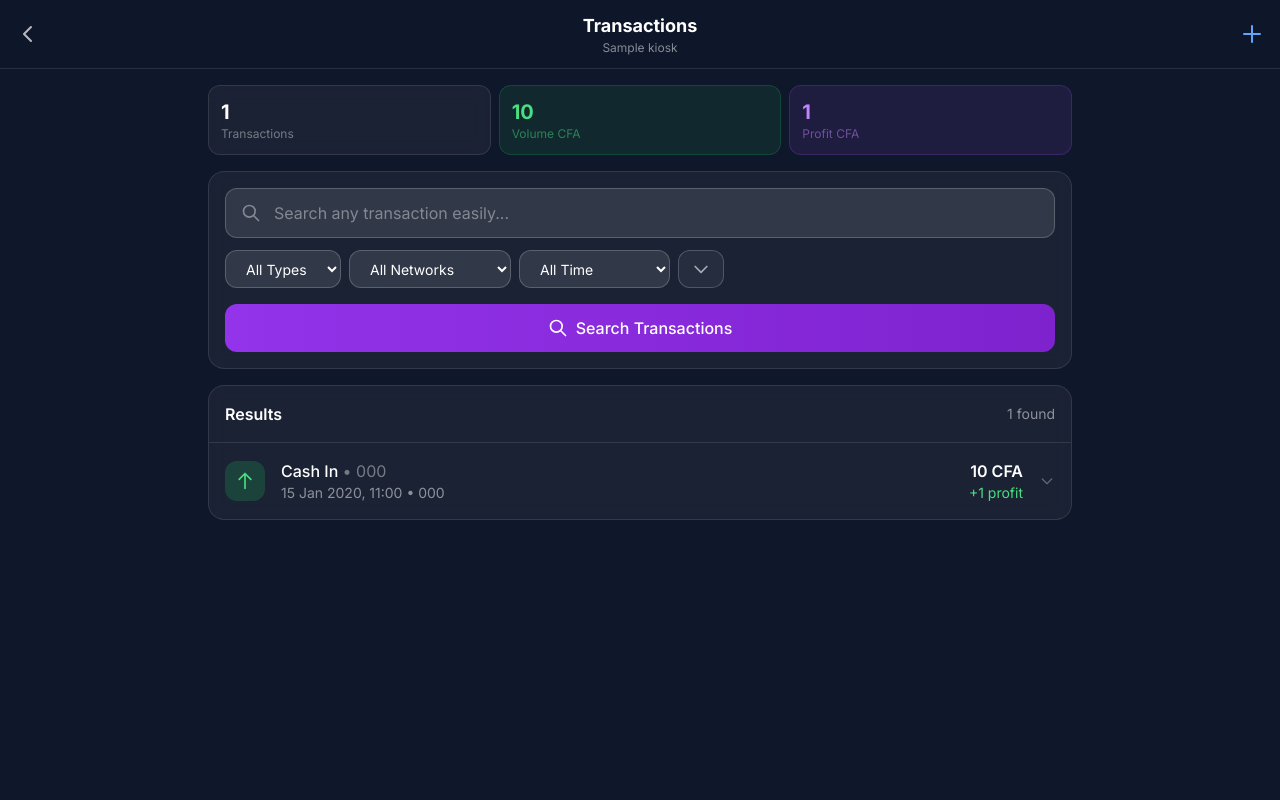
After one commit to SaahBrice/FLOATLY-by-Antgravity, a Django app: page /transactions/ in a window 1280 px wide. The commit adds this page. Run offline with Django 5.2, Linux system fonts and the light colour scheme; a user stored in the database is signed in; tables that the repository leaves empty hold one stand-in row (values such as "Sample post"); some libraries are stand-ins or nearby versions.

Commit message:
feat: add comprehensive transaction management with CRUD operations and associated UI.

```diff
--- a/core/urls.py
+++ b/core/urls.py
@@ -57,6 +57,9 @@ urlpatterns = [
     # =========================================================================
     # TRANSACTIONS
     # =========================================================================
+
+    # Transaction list/search
+    path('transactions/', transaction_views.TransactionListView.as_view(), name='transactions'),
 
     # Add transaction
     path('transactions/add/', transaction_views.AddTransactionView.as_view(), name='add_transaction'),
--- a/templates/core/partials/dashboard_content.html
+++ b/templates/core/partials/dashboard_content.html
@@ -120,7 +120,7 @@
     <div class="bg-white/5 backdrop-blur rounded-2xl border border-white/10 overflow-hidden">
         <div class="flex items-center justify-between p-4 border-b border-white/10">
             <h3 class="font-semibold text-white">Recent Activity</h3>
-            <a href="#" class="text-primary-400 text-sm hover:text-primary-300">View All</a>
+            <a href="{% url 'core:transactions' %}" class="text-primary-400 text-sm hover:text-primary-300">View All</a>
         </div>
 
         {% if recent_transactions %}
--- a/templates/transactions/add.html
+++ b/templates/transactions/add.html
@@ -10,11 +10,11 @@
     <!-- Header -->
     <header class="sticky top-0 z-40 bg-slate-900/90 backdrop-blur-xl border-b border-white/10">
         <div class="flex items-center justify-between px-4 py-3">
-            <a href="{% url 'core:dashboard' %}" class="p-2 text-white/70 hover:text-white">
+            <button type="button" onclick="history.back()" class="p-2 text-white/70 hover:text-white">
                 <svg class="w-6 h-6" fill="none" stroke="currentColor" viewBox="0 0 24 24">
                     <path stroke-linecap="round" stroke-linejoin="round" stroke-width="2" d="M15 19l-7-7 7-7" />
                 </svg>
-            </a>
+            </button>
             <h1 class="text-lg font-semibold text-white">Add Transaction</h1>
             <div class="w-10"></div>
         </div>
--- a/templates/transactions/delete_confirm.html
+++ b/templates/transactions/delete_confirm.html
@@ -67,10 +67,10 @@
                 Delete Transaction
             </button>
 
-            <a href="{% url 'core:dashboard' %}"
+            <button type="button" onclick="history.back()"
                class="w-full py-3 px-4 bg-slate-700 hover:bg-slate-600 text-white font-medium rounded-xl transition flex items-center justify-center">
                 Cancel
-            </a>
+            </button>
         </form>
     </div>
 </div>
--- /dev/null
+++ b/templates/transactions/list.html
@@ -0,0 +1,300 @@
+{% extends 'base.html' %}
+
+{% block title %}{{ page_title }} - {{ active_kiosk.name|default:"Floatly" }}{% endblock %}
+
+{% block content %}
+<div class="min-h-screen bg-slate-900 pb-24">
+
+    <!-- Sticky Header -->
+    <header class="sticky top-0 z-40 bg-slate-900/95 backdrop-blur-xl border-b border-white/10">
+        <div class="flex items-center justify-between px-4 py-3">
+            <a href="{% url 'core:dashboard' %}" class="p-2 -ml-2 text-white/70 hover:text-white transition">
+                <svg class="w-6 h-6" fill="none" stroke="currentColor" viewBox="0 0 24 24">
+                    <path stroke-linecap="round" stroke-linejoin="round" stroke-width="2" d="M15 19l-7-7 7-7"/>
+                </svg>
+            </a>
+            <div class="text-center flex-1">
+                <h1 class="text-lg font-bold text-white">Transactions</h1>
+                {% if active_kiosk %}
+                <p class="text-white/50 text-xs">{{ active_kiosk.name }}</p>
+                {% endif %}
+            </div>
+            <a href="{% url 'core:add_transaction' %}"
+               class="p-2 -mr-2 text-primary-400 hover:text-primary-300 transition">
+                <svg class="w-6 h-6" fill="none" stroke="currentColor" viewBox="0 0 24 24">
+                    <path stroke-linecap="round" stroke-linejoin="round" stroke-width="2" d="M12 4v16m8-8H4"/>
+                </svg>
+            </a>
+        </div>
+    </header>
+
+    <div class="max-w-4xl mx-auto px-4 pt-4">
+
+        <!-- Stats Summary -->
+        {% if stats %}
+        <div class="grid grid-cols-3 gap-2 mb-4">
+            <div class="bg-white/5 backdrop-blur rounded-xl p-3 border border-white/10">
+                <p class="text-xl font-bold text-white">{{ stats.total_count|default:"0" }}</p>
+                <p class="text-white/40 text-xs">Transactions</p>
+            </div>
+            <div class="bg-green-500/10 rounded-xl p-3 border border-green-500/20">
+                <p class="text-xl font-bold text-green-400">{{ stats.total_amount|floatformat:0|default:"0" }}</p>
+                <p class="text-green-400/50 text-xs">Volume CFA</p>
+            </div>
+            <div class="bg-purple-500/10 rounded-xl p-3 border border-purple-500/20">
+                <p class="text-xl font-bold text-purple-400">{{ stats.total_profit|floatformat:0|default:"0" }}</p>
+                <p class="text-purple-400/50 text-xs">Profit CFA</p>
+            </div>
+        </div>
+        {% endif %}
+
+        <!-- Smart Search & Filters -->
+        <div class="bg-white/5 backdrop-blur rounded-2xl border border-white/10 p-4 mb-4" x-data="{ showAdvanced: false }">
+            <form method="get" class="space-y-3">
+                <!-- Search Input -->
+                <div class="relative">
+                    <svg class="absolute left-4 top-1/2 -translate-y-1/2 w-5 h-5 text-white/40" fill="none" stroke="currentColor" viewBox="0 0 24 24">
+                        <path stroke-linecap="round" stroke-linejoin="round" stroke-width="2" d="M21 21l-6-6m2-5a7 7 0 11-14 0 7 7 0 0114 0z"/>
+                    </svg>
+                    <input type="text" name="search" value="{{ search }}"
+                           placeholder="Search any transaction easily..."
+                           class="w-full pl-12 pr-4 py-3 bg-white/10 border border-white/20 rounded-xl text-white placeholder:text-white/40 focus:ring-2 focus:ring-purple-500 focus:border-transparent transition"
+                           autocomplete="off">
+                </div>
+
+                <!-- Quick Filters Row -->
+                <div class="flex gap-2 overflow-x-auto pb-1 scrollbar-hide">
+                    <select name="type" class="flex-shrink-0 px-4 py-2 bg-white/10 border border-white/20 rounded-xl text-white text-sm focus:ring-2 focus:ring-purple-500">
+                        <option value="">All Types</option>
+                        <option value="DEPOSIT" {% if selected_type == 'DEPOSIT' %}selected{% endif %}>Cash In</option>
+                        <option value="WITHDRAWAL" {% if selected_type == 'WITHDRAWAL' %}selected{% endif %}>Cash Out</option>
+                    </select>
+
+                    <select name="network" class="flex-shrink-0 px-4 py-2 bg-white/10 border border-white/20 rounded-xl text-white text-sm focus:ring-2 focus:ring-purple-500">
+                        <option value="">All Networks</option>
+                        {% for network in networks %}
+                        <option value="{{ network.id }}" {% if selected_network == network.id|stringformat:"s" %}selected{% endif %}>
+                            {{ network.name }}
+                        </option>
+                        {% endfor %}
+                    </select>
+
+                    <select name="date" class="flex-shrink-0 px-4 py-2 bg-white/10 border border-white/20 rounded-xl text-white text-sm focus:ring-2 focus:ring-purple-500">
+                        <option value="">All Time</option>
+                        <option value="today" {% if selected_date == 'today' %}selected{% endif %}>Today</option>
+                        <option value="week" {% if selected_date == 'week' %}selected{% endif %}>This Week</option>
+                        <option value="month" {% if selected_date == 'month' %}selected{% endif %}>This Month</option>
+                        <option value="custom" {% if selected_date == 'custom' %}selected{% endif %}>Custom Range</option>
+                    </select>
+
+                    <button type="button" @click="showAdvanced = !showAdvanced"
+                            class="flex-shrink-0 px-3 py-2 bg-white/5 border border-white/20 rounded-xl text-white/60 text-sm hover:bg-white/10 transition">
+                        <svg class="w-5 h-5 transition-transform" :class="{'rotate-180': showAdvanced}" fill="none" stroke="currentColor" viewBox="0 0 24 24">
+                            <path stroke-linecap="round" stroke-linejoin="round" stroke-width="2" d="M19 9l-7 7-7-7"/>
+                        </svg>
+                    </button>
+                </div>
+
+                <!-- Advanced Filters (Date Range) -->
+                <div x-show="showAdvanced" x-collapse class="space-y-3 pt-2 border-t border-white/10">
+                    <p class="text-white/60 text-xs font-medium uppercase tracking-wider">Custom Date Range</p>
+                    <div class="flex gap-2">
+                        <div class="flex-1">
+                            <label class="text-white/50 text-xs mb-1 block">From</label>
+                            <input type="date" name="date_from" value="{{ date_from }}"
+                                   class="w-full px-3 py-2 bg-white/10 border border-white/20 rounded-lg text-white text-sm focus:ring-2 focus:ring-purple-500">
+                        </div>
+                        <div class="flex-1">
+                            <label class="text-white/50 text-xs mb-1 block">To</label>
+                            <input type="date" name="date_to" value="{{ date_to }}"
+                                   class="w-full px-3 py-2 bg-white/10 border border-white/20 rounded-lg text-white text-sm focus:ring-2 focus:ring-purple-500">
+                        </div>
+                    </div>
+                </div>
+
+                <!-- Search Button -->
+                <button type="submit"
+                        class="w-full py-3 bg-gradient-to-r from-purple-600 to-purple-700 hover:from-purple-700 hover:to-purple-800 text-white rounded-xl font-medium transition flex items-center justify-center gap-2">
+                    <svg class="w-5 h-5" fill="none" stroke="currentColor" viewBox="0 0 24 24">
+                        <path stroke-linecap="round" stroke-linejoin="round" stroke-width="2" d="M21 21l-6-6m2-5a7 7 0 11-14 0 7 7 0 0114 0z"/>
+                    </svg>
+                    Search Transactions
+                </button>
+            </form>
+        </div>
+
+        <!-- Transactions List (Matching Dashboard Design) -->
+        <div class="bg-white/5 backdrop-blur rounded-2xl border border-white/10 overflow-hidden">
+            <div class="flex items-center justify-between p-4 border-b border-white/10">
+                <h3 class="font-semibold text-white">Results</h3>
+                <span class="text-white/50 text-sm">{{ stats.total_count|default:0 }} found</span>
+            </div>
+
+            {% if transactions %}
+            <div class="divide-y divide-white/5">
+                {% for tx in transactions %}
+                <div class="transaction-row"
+                     x-data="{ expanded: false }"
+                     data-transaction="{{ tx.id }}">
+                    <!-- Clickable Row -->
+                    <div class="flex items-center gap-4 p-4 hover:bg-white/5 transition cursor-pointer"
+                         @click="expanded = !expanded">
+                        <!-- Type Icon -->
+                        <div class="w-10 h-10 rounded-xl flex items-center justify-center {% if tx.transaction_type == 'DEPOSIT' %}bg-green-500/20{% else %}bg-orange-500/20{% endif %}">
+                            {% if tx.transaction_type == 'DEPOSIT' %}
+                            <svg class="w-5 h-5 text-green-400" fill="none" stroke="currentColor" viewBox="0 0 24 24">
+                                <path stroke-linecap="round" stroke-linejoin="round" stroke-width="2" d="M5 10l7-7m0 0l7 7m-7-7v18" />
+                            </svg>
+                            {% else %}
+                            <svg class="w-5 h-5 text-orange-400" fill="none" stroke="currentColor" viewBox="0 0 24 24">
+                                <path stroke-linecap="round" stroke-linejoin="round" stroke-width="2" d="M19 14l-7 7m0 0l-7-7m7 7V3" />
+                            </svg>
+                            {% endif %}
+                        </div>
+
+                        <!-- Details -->
+                        <div class="flex-1 min-w-0">
+                            <p class="font-medium text-white truncate">
+                                {% if tx.transaction_type == 'DEPOSIT' %}Cash In{% else %}Cash Out{% endif %}
+                                <span class="text-white/40 font-normal">• {{ tx.network.code }}</span>
+                            </p>
+                            <p class="text-white/50 text-sm">
+                                {{ tx.timestamp|date:"d M Y, H:i" }}
+                                {% if tx.customer_phone %} • {{ tx.customer_phone }}{% endif %}
+                            </p>
+                        </div>
+
+                        <!-- Amount & Profit -->
+                        <div class="text-right">
+                            <p class="font-semibold text-white">{{ tx.amount|floatformat:0 }} CFA</p>
+                            <p class="text-green-400 text-sm">+{{ tx.profit|floatformat:0 }} profit</p>
+                        </div>
+
+                        <!-- Expand Indicator -->
+                        <svg class="w-4 h-4 text-white/30 transition-transform"
+                             :class="{'rotate-180': expanded}"
+                             fill="none" stroke="currentColor" viewBox="0 0 24 24">
+                            <path stroke-linecap="round" stroke-linejoin="round" stroke-width="2" d="M19 9l-7 7-7-7" />
+                        </svg>
+                    </div>
+
+                    <!-- Action Menu (slides down) -->
+                    <div x-show="expanded"
+                         x-transition:enter="transition ease-out duration-200"
+                         x-transition:enter-start="opacity-0 -translate-y-2"
+                         x-transition:enter-end="opacity-100 translate-y-0"
+                         x-transition:leave="transition ease-in duration-150"
+                         x-transition:leave-start="opacity-100 translate-y-0"
+                         x-transition:leave-end="opacity-0 -translate-y-2"
+                         class="px-4 pb-4">
+                        <div class="flex items-center gap-2 p-2 bg-slate-700/80 rounded-xl">
+                            <!-- Delete (left) -->
+                            <a href="{% url 'core:delete_transaction' pk=tx.id %}"
+                               class="flex-1 flex items-center justify-center gap-2 py-2 px-3 bg-red-500/20 hover:bg-red-500/30 text-red-400 rounded-lg transition">
+                                <svg class="w-4 h-4" fill="none" stroke="currentColor" viewBox="0 0 24 24">
+                                    <path stroke-linecap="round" stroke-linejoin="round" stroke-width="2" d="M19 7l-.867 12.142A2 2 0 0116.138 21H7.862a2 2 0 01-1.995-1.858L5 7m5 4v6m4-6v6m1-10V4a1 1 0 00-1-1h-4a1 1 0 00-1 1v3M4 7h16" />
+                                </svg>
+                                <span class="text-sm font-medium">Delete</span>
+                            </a>
+                            <!-- Share (middle) -->
+                            <button type="button"
+                                    onclick="shareTransaction('{% if tx.transaction_type == 'DEPOSIT' %}Cash In{% else %}Cash Out{% endif %}', '{{ tx.network.code }}', '{{ tx.amount|floatformat:0 }}', '{{ tx.profit|floatformat:0 }}', '{{ tx.timestamp|date:'M d, Y H:i' }}')"
+                                    class="flex-1 flex items-center justify-center gap-2 py-2 px-3 bg-green-500/20 hover:bg-green-500/30 text-green-400 rounded-lg transition">
+                                <svg class="w-4 h-4" fill="none" stroke="currentColor" viewBox="0 0 24 24">
+                                    <path stroke-linecap="round" stroke-linejoin="round" stroke-width="2" d="M8.684 13.342C8.886 12.938 9 12.482 9 12c0-.482-.114-.938-.316-1.342m0 2.684a3 3 0 110-2.684m0 2.684l6.632 3.316m-6.632-6l6.632-3.316m0 0a3 3 0 105.367-2.684 3 3 0 00-5.367 2.684zm0 9.316a3 3 0 105.368 2.684 3 3 0 00-5.368-2.684z" />
+                                </svg>
+                                <span class="text-sm font-medium">Share</span>
+                            </button>
+                            <!-- Edit (right) -->
+                            <a href="{% url 'core:edit_transaction' pk=tx.id %}"
+                               class="flex-1 flex items-center justify-center gap-2 py-2 px-3 bg-blue-500/20 hover:bg-blue-500/30 text-blue-400 rounded-lg transition">
+                                <svg class="w-4 h-4" fill="none" stroke="currentColor" viewBox="0 0 24 24">
+                                    <path stroke-linecap="round" stroke-linejoin="round" stroke-width="2" d="M11 5H6a2 2 0 00-2 2v11a2 2 0 002 2h11a2 2 0 002-2v-5m-1.414-9.414a2 2 0 112.828 2.828L11.828 15H9v-2.828l8.586-8.586z" />
+                                </svg>
+                                <span class="text-sm font-medium">Edit</span>
+                            </a>
+                        </div>
+                    </div>
+                </div>
+                {% endfor %}
+            </div>
+
+            <!-- Pagination -->
+            {% if is_paginated %}
+            <div class="px-4 py-3 border-t border-white/10 flex justify-center gap-2">
+                {% if page_obj.has_previous %}
+                <a href="?page={{ page_obj.previous_page_number }}{% if search %}&search={{ search }}{% endif %}{% if selected_type %}&type={{ selected_type }}{% endif %}{% if selected_network %}&network={{ selected_network }}{% endif %}{% if selected_date %}&date={{ selected_date }}{% endif %}{% if date_from %}&date_from={{ date_from }}{% endif %}{% if date_to %}&date_to={{ date_to }}{% endif %}"
+                   class="px-4 py-2 bg-white/10 text-white/70 rounded-xl hover:bg-white/20 text-sm font-medium transition">
+                    ← Previous
+                </a>
+                {% endif %}
+                <span class="px-4 py-2 text-white/50 text-sm">{{ page_obj.number }} / {{ page_obj.paginator.num_pages }}</span>
+                {% if page_obj.has_next %}
+                <a href="?page={{ page_obj.next_page_number }}{% if search %}&search={{ search }}{% endif %}{% if selected_type %}&type={{ selected_type }}{% endif %}{% if selected_network %}&network={{ selected_network }}{% endif %}{% if selected_date %}&date={{ selected_date }}{% endif %}{% if date_from %}&date_from={{ date_from }}{% endif %}{% if date_to %}&date_to={{ date_to }}{% endif %}"
+                   class="px-4 py-2 bg-white/10 text-white/70 rounded-xl hover:bg-white/20 text-sm font-medium transition">
+                    Next →
+                </a>
+                {% endif %}
+            </div>
+            {% endif %}
+
+            {% else %}
+            <div class="p-8 text-center">
+                <div class="w-16 h-16 mx-auto mb-4 rounded-full bg-white/5 flex items-center justify-center">
+                    <svg class="w-8 h-8 text-white/30" fill="none" stroke="currentColor" viewBox="0 0 24 24">
+                        <path stroke-linecap="round" stroke-linejoin="round" stroke-width="2" d="M9 5H7a2 2 0 00-2 2v12a2 2 0 002 2h10a2 2 0 002-2V7a2 2 0 00-2-2h-2M9 5a2 2 0 002 2h2a2 2 0 002-2M9 5a2 2 0 012-2h2a2 2 0 012 2" />
+                    </svg>
+                </div>
+                <p class="text-white/50">No transactions found</p>
+                <p class="text-white/30 text-sm mt-1">Try adjusting your filters or add a new transaction</p>
+                <a href="{% url 'core:add_transaction' %}"
+                   class="mt-4 inline-flex items-center gap-2 px-6 py-3 bg-primary-500 text-white font-medium rounded-xl hover:bg-primary-600 transition">
+                    Add Transaction
+                    <svg class="w-5 h-5" fill="none" stroke="currentColor" viewBox="0 0 24 24">
+                        <path stroke-linecap="round" stroke-linejoin="round" stroke-width="2" d="M12 4v16m8-8H4" />
+                    </svg>
+                </a>
+            </div>
+            {% endif %}
+        </div>
+
+    </div>
+</div>
+
+<script>
+// Share transaction using Web Share API
+async function shareTransaction(type, network, amount, profit, timestamp) {
+    const shareText = `📱 Floatly Transaction Receipt
+
+🏪 ${type} - ${network}
+💵 Amount: ${amount} CFA
+💰 Profit: ${profit} CFA
+📅 ${timestamp}
+
+Powered by Floatly - Digital Logbook for Mobile Money Agents`;
+
+    if (navigator.share) {
+        try {
+            await navigator.share({
+                title: 'Transaction Receipt',
+                text: shareText
+            });
+        } catch (err) {
+            if (err.name !== 'AbortError') {
+                fallbackShare(shareText);
+            }
+        }
+    } else {
+        fallbackShare(shareText);
+    }
+}
+
+function fallbackShare(text) {
+    navigator.clipboard.writeText(text).then(() => {
+        alert('Copied to clipboard!');
+    }).catch(() => {
+        alert('Could not copy text');
+    });
+}
+</script>
+{% endblock %}
```
Also changed, not shown: core/templates/core/dashboard.html (+15 -12 lines), core/transaction_views.py (+148 -1 lines), templates/partials/_page_header.html (added, +32 -0 lines), templates/transactions/edit.html (+5 -5 lines).
